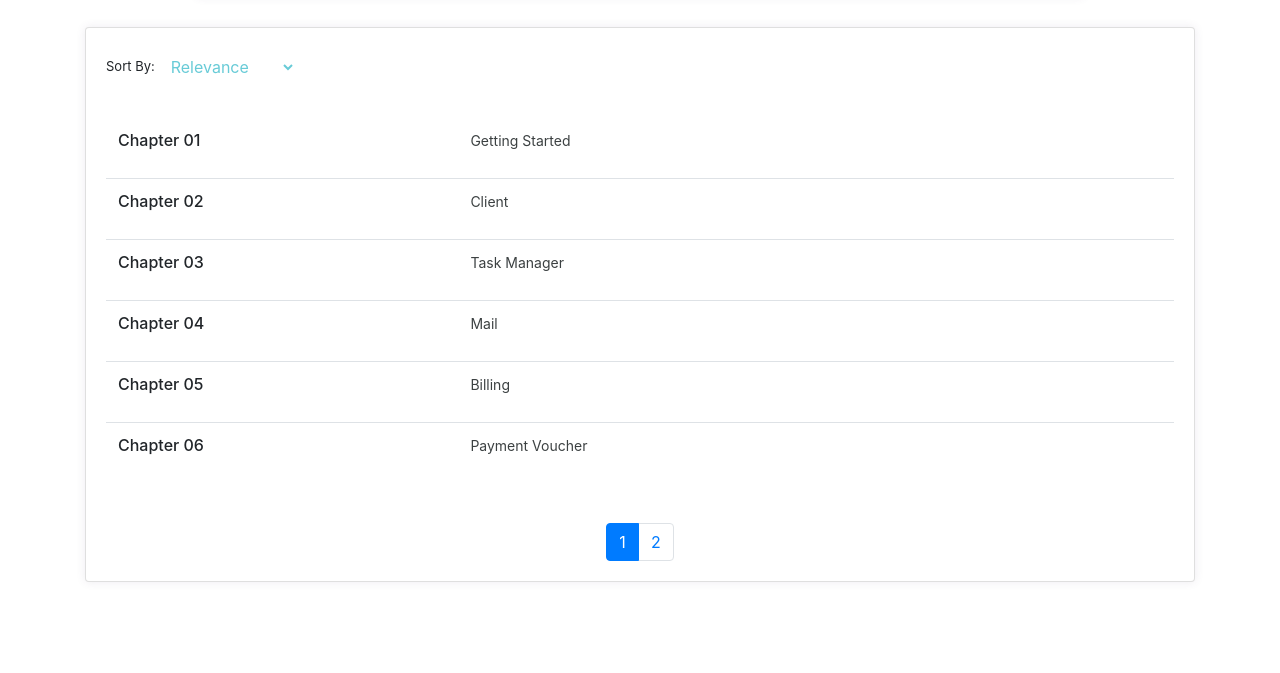
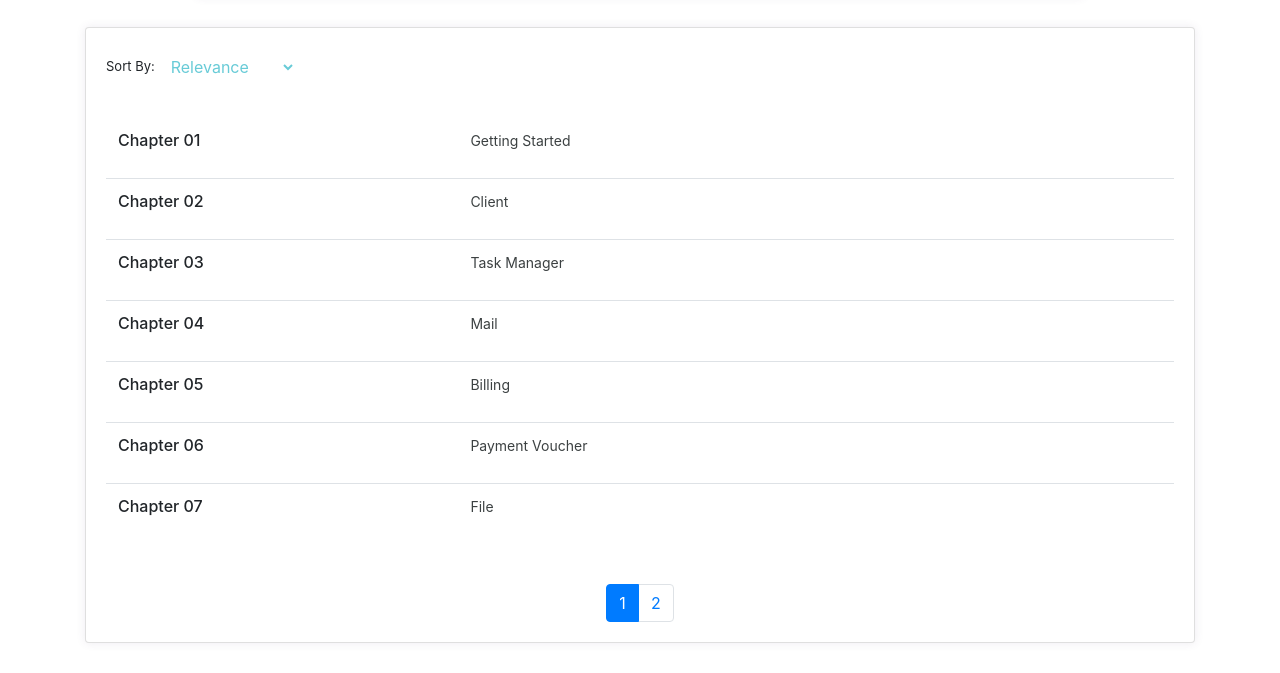
Before and after one commit to B1ockchainEngineer/EasyPro_Soft, a plain HTML site: page main.html in a window 1280 px wide. Shown: the part 147-820 px from the top of the page. Drawn offline with nearby package versions, Linux system fonts and the light colour scheme.

Commit message:
update manual list

```diff
--- a/main.html
+++ b/main.html
@@ -180,11 +180,24 @@
                                                         </td>
                                                     </tr>
 
+                                                    <tr id="page_1">
+                                                        <td>
+                                                            <div class="chapter">
+                                                                <p>Chapter 07</p>
+                                                            </div>
+                                                        </td>
+                                                        <td>
+                                                            <div class="widget-26-job-title">
+                                                                <a href="#">File</a>
+                                                            </div>
+                                                        </td>
+                                                    </tr>
+
 
                                                     <tr id="page_2">
                                                         <td>
                                                             <div class="chapter">
-                                                                <p>Chapter 07</p>
+                                                                <p>Chapter 08</p>
                                                             </div>
                                                         </td>
                                                         <td>
@@ -197,7 +210,7 @@
                                                     <tr id="page_2">
                                                         <td>
                                                             <div class="chapter">
-                                                                <p>Chapter 08</p>
+                                                                <p>Chapter 09</p>
                                                             </div>
                                                         </td>
                                                         <td>
@@ -210,7 +223,7 @@
                                                     <tr id="page_2">
                                                         <td>
                                                             <div class="chapter">
-                                                                <p>Chapter 09</p>
+                                                                <p>Chapter 10</p>
                                                             </div>
                                                         </td>
                                                         <td>
@@ -223,7 +236,7 @@
                                                     <tr id="page_2">
                                                         <td>
                                                             <div class="chapter">
-                                                                <p>Chapter 10</p>
+                                                                <p>Chapter 11</p>
                                                             </div>
                                                         </td>
                                                         <td>
@@ -236,7 +249,7 @@
                                                     <tr id="page_2">
                                                         <td>
                                                             <div class="chapter">
-                                                                <p>Chapter 11</p>
+                                                                <p>Chapter 12</p>
                                                             </div>
                                                         </td>
                                                         <td>
@@ -249,7 +262,7 @@
                                                     <tr id="page_2">
                                                         <td>
                                                             <div class="chapter">
-                                                                <p>Chapter 12</p>
+                                                                <p>Chapter 13</p>
                                                             </div>
                                                         </td>
                                                         <td>
@@ -262,7 +275,7 @@
                                                     <tr id="page_2">
                                                         <td>
                                                             <div class="chapter">
-                                                                <p>Chapter 13</p>
+                                                                <p>Chapter 14</p>
                                                             </div>
                                                         </td>
                                                         <td>
```
